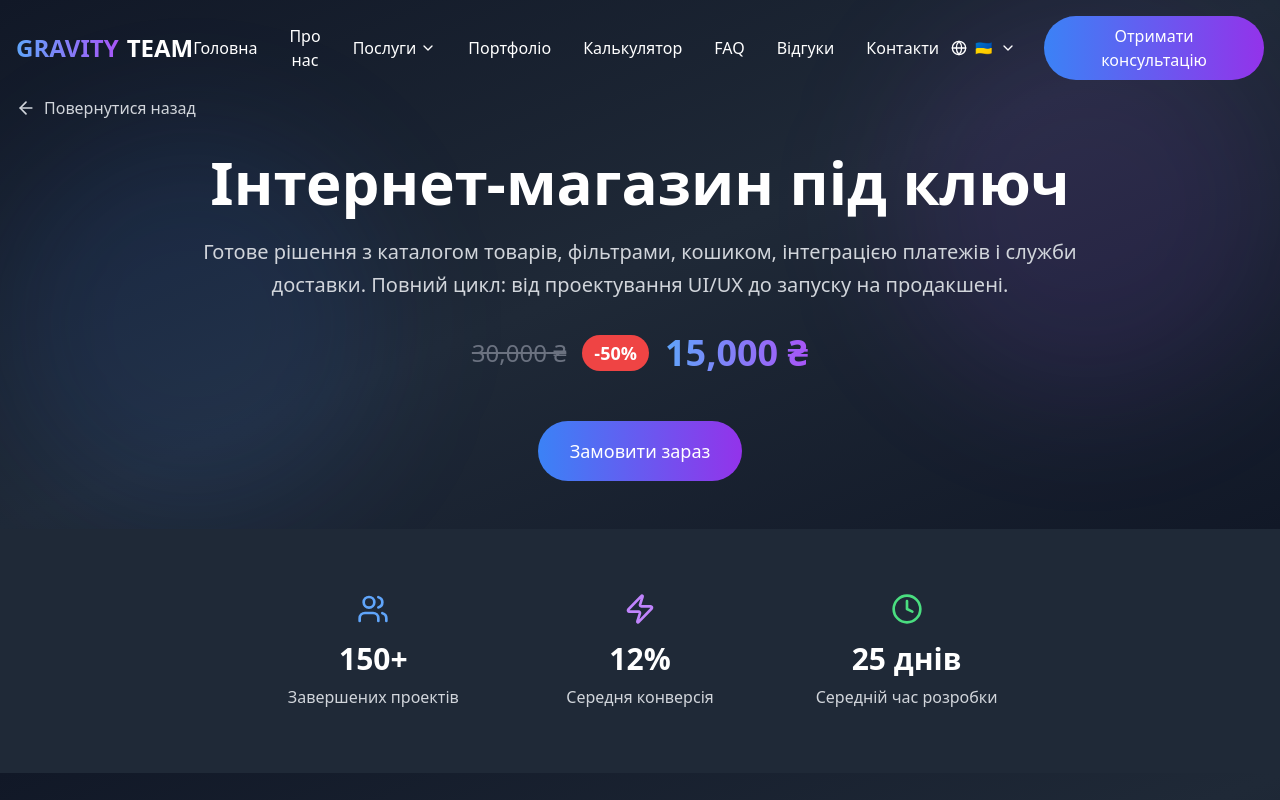
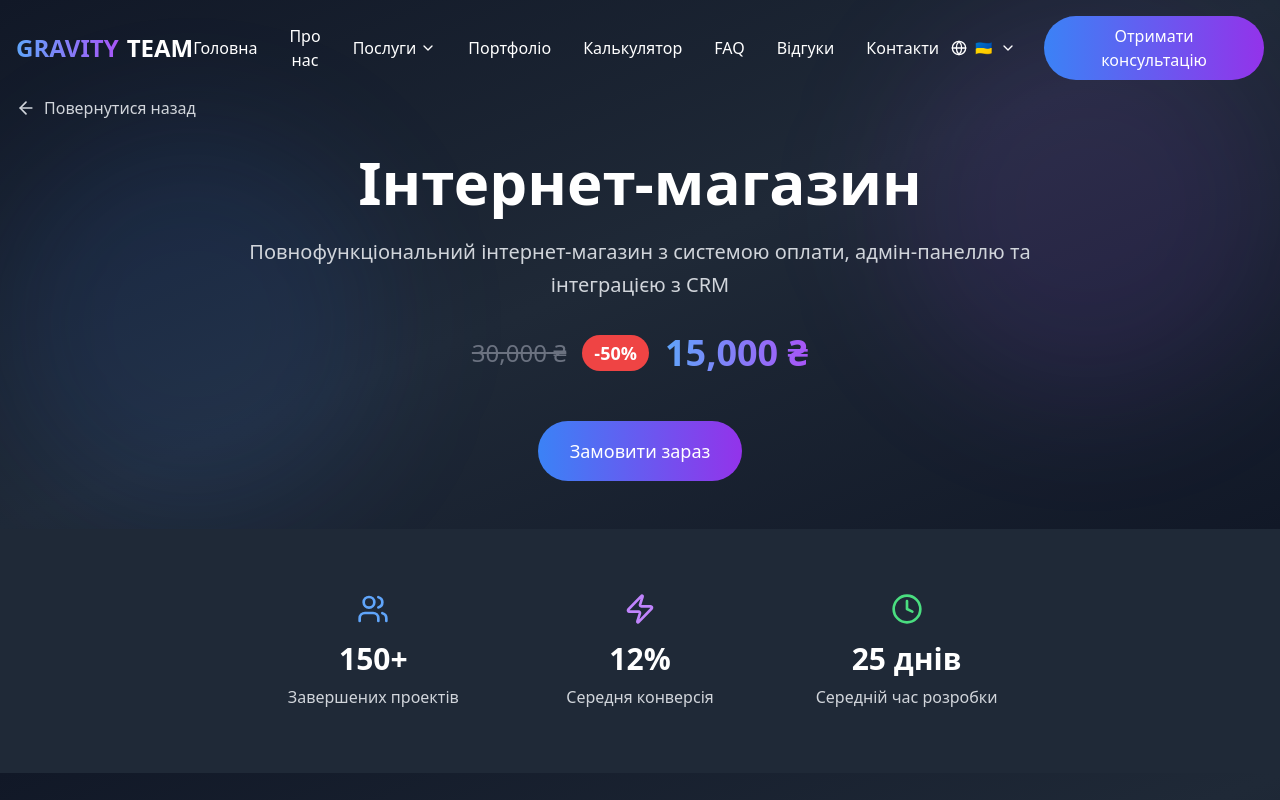
Before and after one commit to tarastm95/gravity-site-forge-8ff965e8, a React (Vite) app: page /service/1 in a window 1280 px wide. Shown: the top 800 px of the page. Built offline with nearby package versions, Linux system fonts and the light colour scheme.

Commit message:
Fix: Translate service description
Added translations for the service description in ServiceDetail.

```diff
--- a/src/pages/ServiceDetail.tsx
+++ b/src/pages/ServiceDetail.tsx
@@ -39,6 +39,30 @@ const ServiceDetail: React.FC = () => {
         element.scrollIntoView({ behavior: 'smooth' });
       }
     }, 100);
+  };
+
+  const getServiceTitle = (serviceId: string) => {
+    const titles = {
+      '1': t('onlineStoreTitle'),
+      '2': t('educationalPlatformTitle'),
+      '3': t('landingPageTitle'),
+      '4': t('corporateWebsiteTitle'),
+      '5': t('portfolioSiteTitle'),
+      '6': t('mediaPortalTitle')
+    };
+    return titles[serviceId] || service.title;
+  };
+
+  const getServiceDescription = (serviceId: string) => {
+    const descriptions = {
+      '1': t('onlineStoreDescription'),
+      '2': t('educationalPlatformDescription'),
+      '3': t('landingPageDescription'),
+      '4': t('corporateWebsiteDescription'),
+      '5': t('portfolioSiteDescription'),
+      '6': t('mediaPortalDescription')
+    };
+    return descriptions[serviceId] || service.description;
   };
 
   const getServiceFeatures = (serviceId: string) => {
@@ -109,6 +133,8 @@ const ServiceDetail: React.FC = () => {
 
   const features = getServiceFeatures(service.id);
   const stats = getServiceStats(service.id);
+  const serviceTitle = getServiceTitle(service.id);
+  const serviceDescription = getServiceDescription(service.id);
 
   return (
     <div className="min-h-screen bg-gray-900">
@@ -132,10 +158,10 @@ const ServiceDetail: React.FC = () => {
 
           <div className="max-w-4xl mx-auto text-center">
             <h1 className="text-4xl md:text-6xl font-bold text-white mb-6">
-              {service.title}
+              {serviceTitle}
             </h1>
             <p className="text-xl text-gray-300 mb-8 leading-relaxed">
-              {service.description}
+              {serviceDescription}
             </p>
 
             <div className="flex flex-col sm:flex-row items-center justify-center gap-4 mb-12">
```
